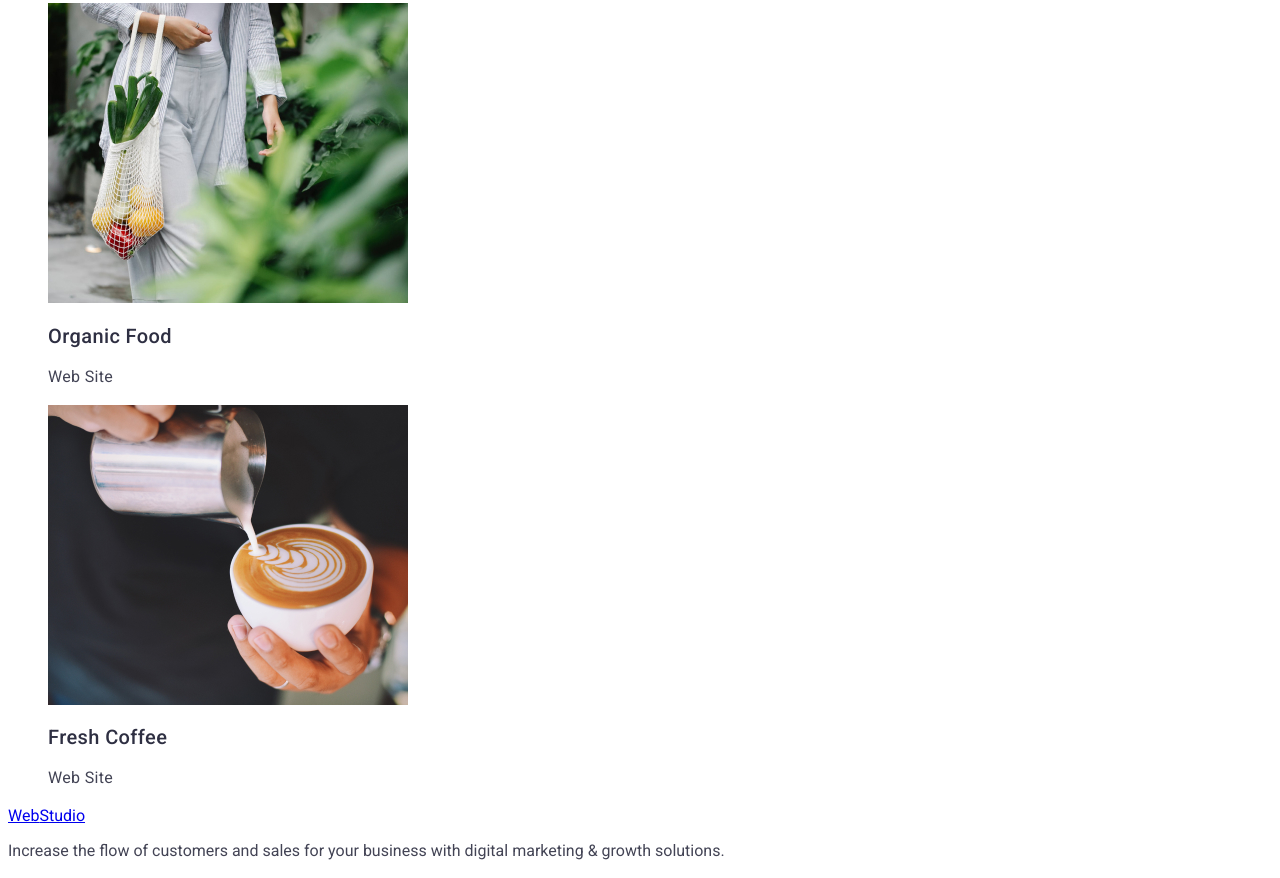
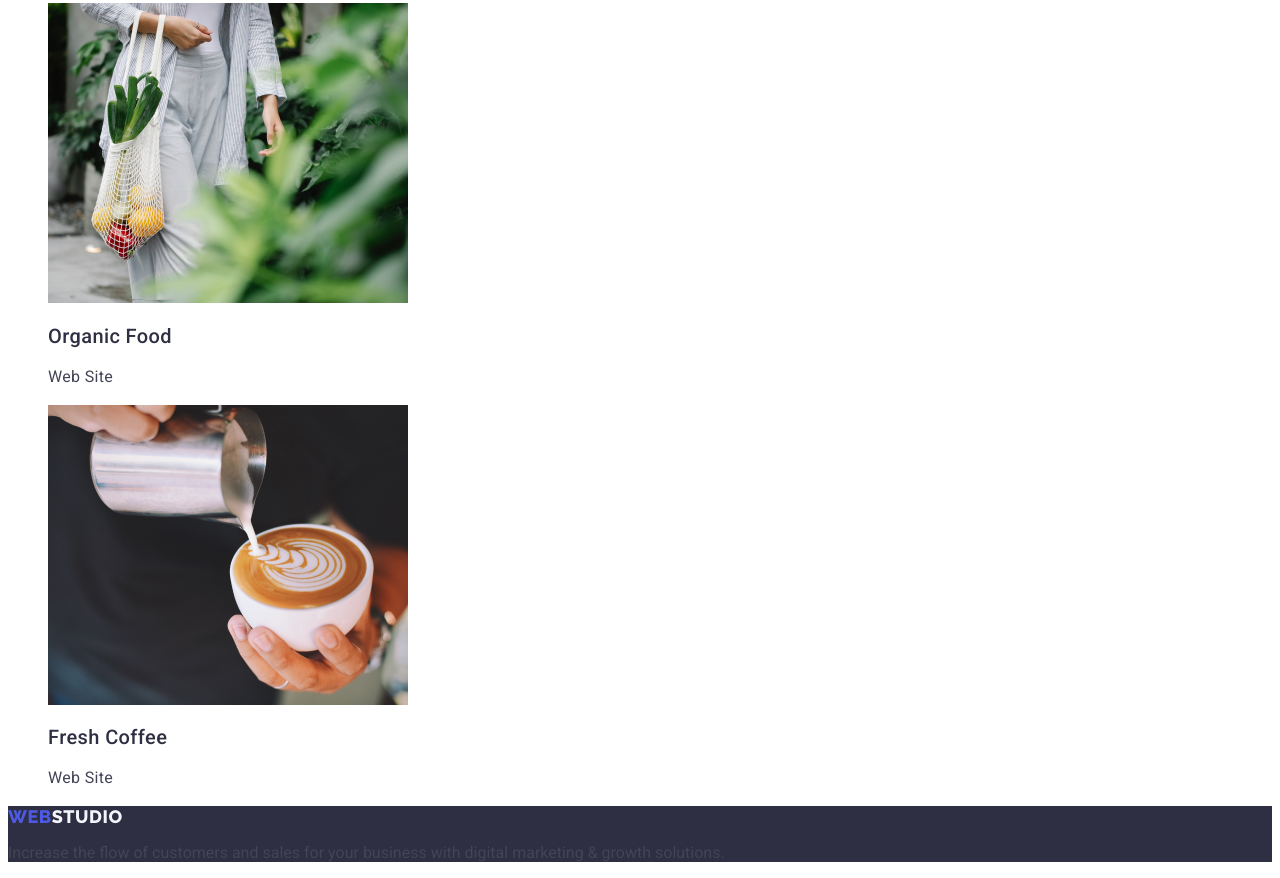
Before and after one commit to andrekino411/goit-markup-hw-02, a plain HTML site: page portfolio.html in a window 1280 px wide. Shown: the part 3168-4046 px from the top of the page. Drawn offline with Linux system fonts and the light colour scheme.

Commit message:
Update portfolio.html

```diff
--- a/portfolio.html
+++ b/portfolio.html
@@ -142,11 +142,11 @@
 
 
 
-<footer >
+<footer class="footer">
 
-    <a  href="./index.html">Web<span >Studio</span></a>
+    <a class="footerlogoone link" href="./index.html">Web<span class="footerlogotwo" >Studio</span></a>
     <p >Increase the flow of customers and sales for your business with digital marketing & growth solutions.</p>
 
- </footer>
+</footer>
 </body>
 </html>
```
